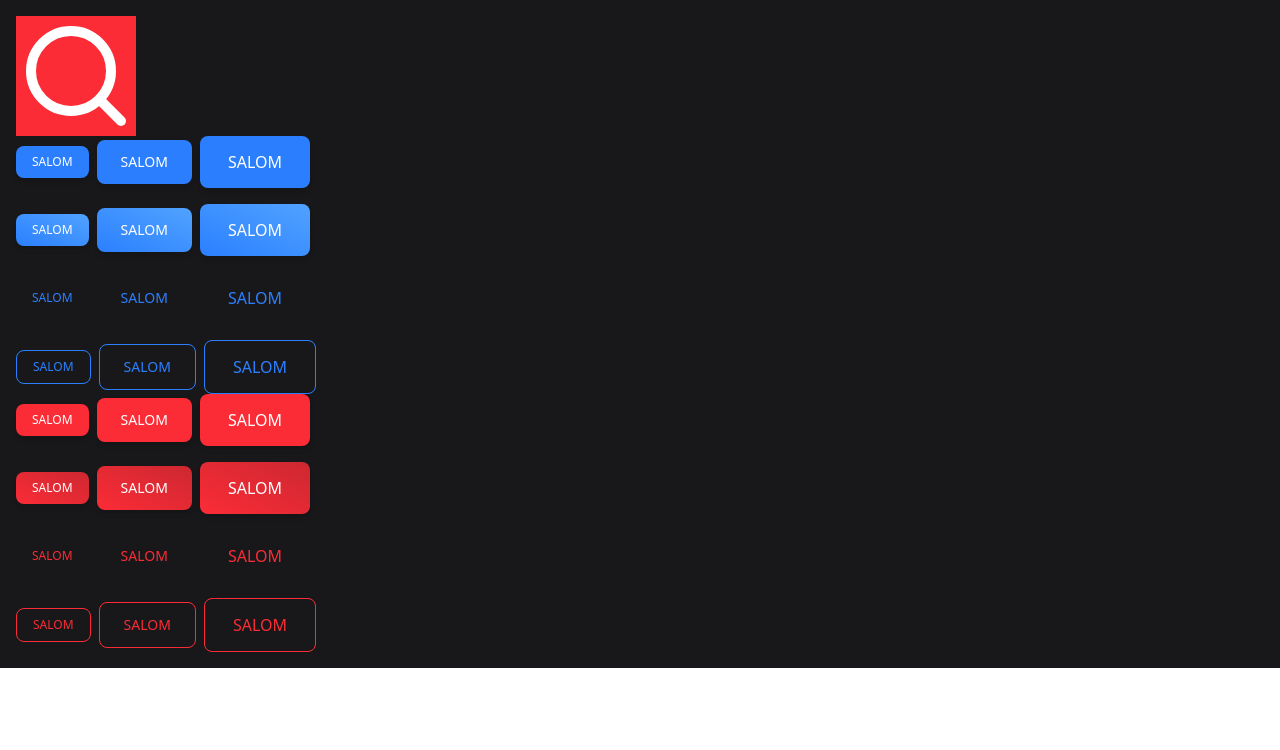
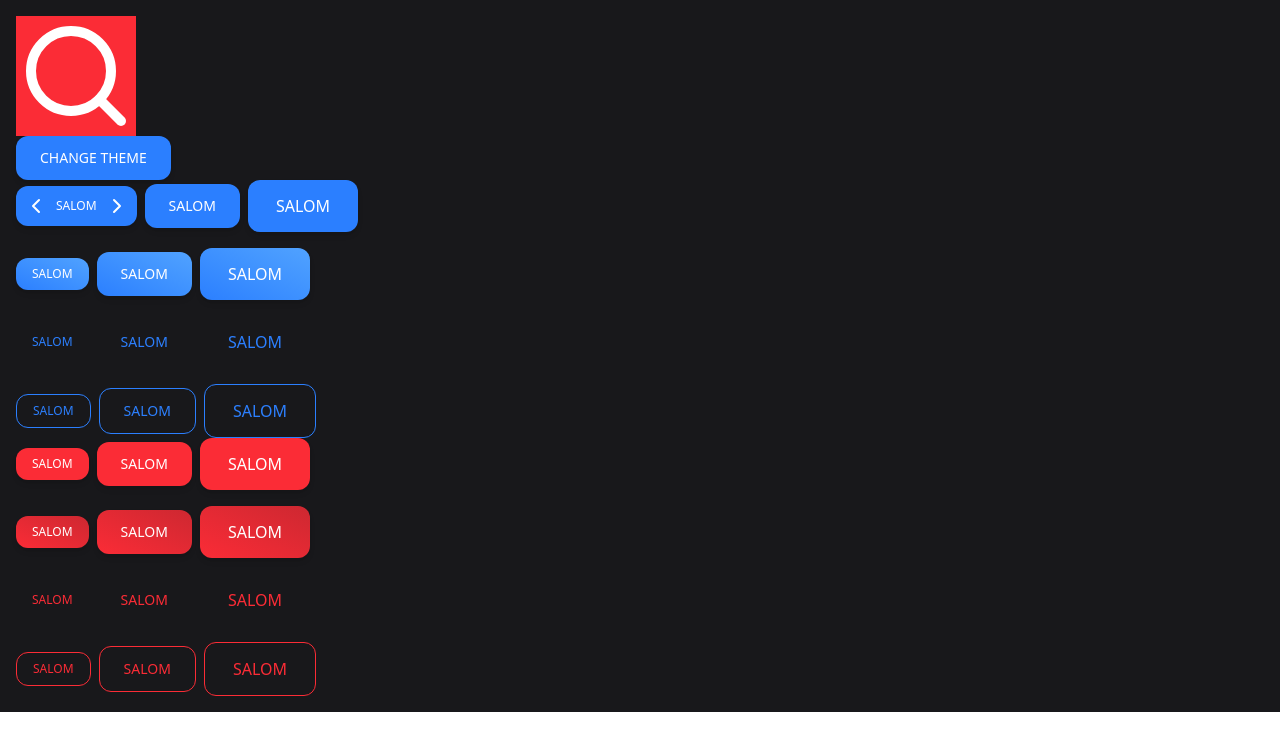
Before and after one commit to nnolan-oss/noor-ui, a React (Vite) app: page / in a window 1280 px wide. Shown: the top 750 px of the page. Built offline with nearby package versions, Linux system fonts and the light colour scheme.

Commit message:
refactor: enhance Button component styles and update theme shadows; add icons to HomePage buttons

```diff
--- a/lib/components/Button/Button.tsx
+++ b/lib/components/Button/Button.tsx
@@ -37,6 +37,7 @@ export const Button = React.forwardRef<HTMLButtonElement, ButtonProps>(
         {
           "flex items-center gap-2": loading,
           "gap-3": size === "lg",
+          "flex justify-between items-center px-2 gap-2": startIcon || endIcon,
         },
       ),
       className,
--- a/lib/theme/components/button/index.ts
+++ b/lib/theme/components/button/index.ts
@@ -79,19 +79,19 @@ export const button: IButtonStyleTypes = {
         fontSize: "text-xs",
         py: "py-2",
         px: "px-4",
-        borderRadius: "rounded-lg",
+        borderRadius: "rounded-xl",
       },
       md: {
         fontSize: "text-sm",
         py: "py-3",
         px: "px-6",
-        borderRadius: "rounded-lg",
+        borderRadius: "rounded-xl",
       },
       lg: {
         fontSize: "text-md",
         py: "py-3.5",
         px: "px-7",
-        borderRadius: "rounded-lg",
+        borderRadius: "rounded-xl",
       },
     },
     variants: {
--- a/lib/theme/index.ts
+++ b/lib/theme/index.ts
@@ -9,7 +9,9 @@ export const theme = {
   breakpoints: {},
   zIndex: {},
   colors: {},
-  shadows: {},
+  shadows: {
+    default: "none"
+  },
 };
 
 export * from "./components/button";
--- a/src/pages/HomePage.tsx
+++ b/src/pages/HomePage.tsx
@@ -1,4 +1,4 @@
-import { Search } from "lucide-react";
+import { ChevronLeft, ChevronRight, Home, Search } from "lucide-react";
 import { Button, useTheme } from "noor-ui";
 
 const HomePage = () => {
@@ -8,10 +8,11 @@ const HomePage = () => {
   return (
     <div className={"p-4 bg-[var(--noor-color-background-default)] text-white"}>
       <Search size={120} className={"bg-red-500"} />
+      <Button onClick={()=>toggleMode()}>Change theme</Button>
 
       <div className="space-y-4">
         <div className="flex items-center gap-2">
-          <Button size="sm">Salom</Button>
+          <Button startIcon={<ChevronLeft />} endIcon={<ChevronRight />} size="sm">Salom</Button>
           <Button size="md">Salom</Button>
           <Button size="lg">Salom</Button>
         </div>
```
